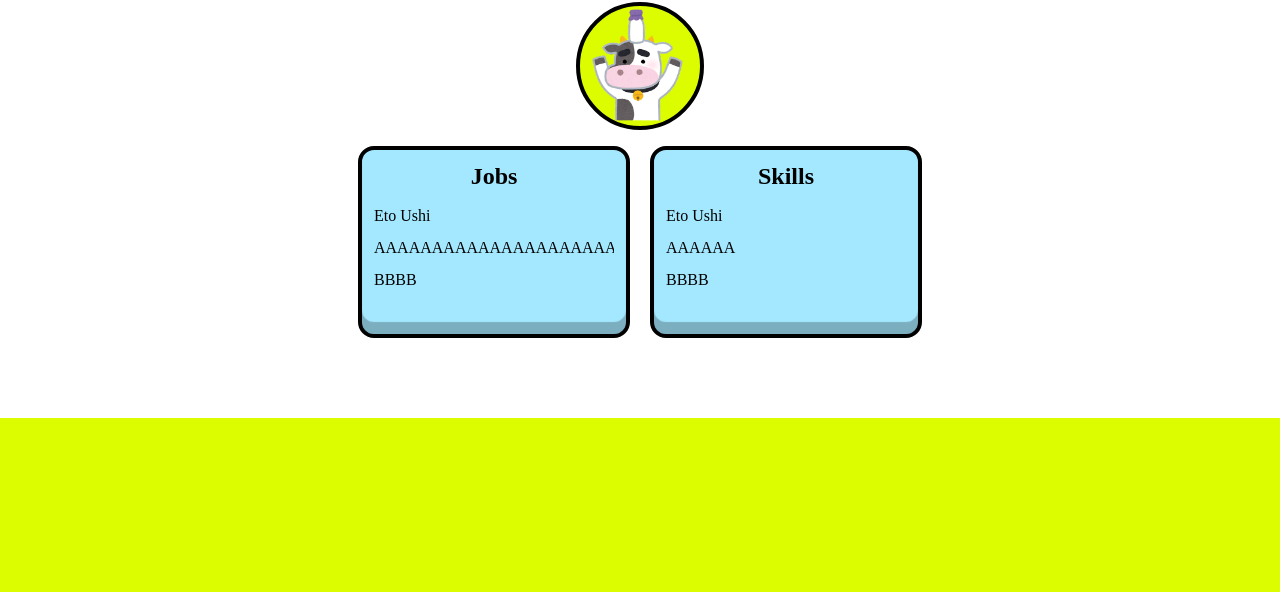
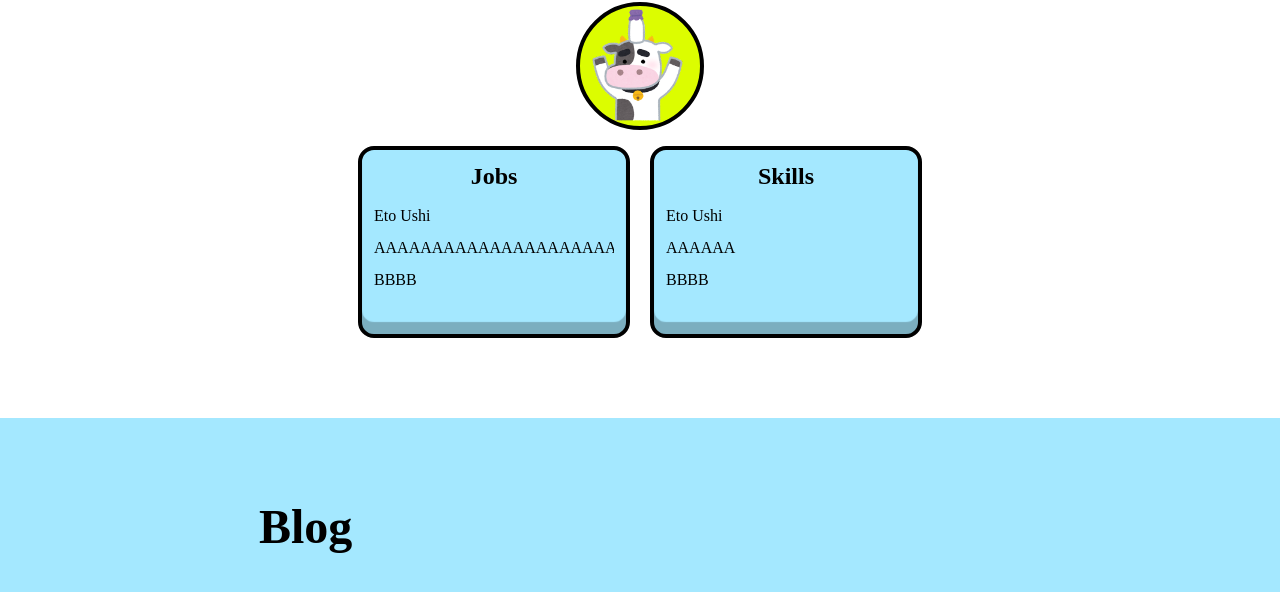
Before and after one commit to 20yuteo/portfolio-gatsby, a Gatsby site: page / in a window 1280 px wide. Shown: the part 296-888 px from the top of the page. Before the commit the page ends 800 px from the top, so only its background shows below. Built offline with nearby package versions, Linux system fonts and the light colour scheme; Gatsby itself is replaced by a stand-in of ours; a web font is replaced by a local one.

Commit message:
section関係部分を色々切り出した

```diff
--- a/src/components/AboutMe/index.tsx
+++ b/src/components/AboutMe/index.tsx
@@ -1,12 +1,12 @@
 import React from "react";
 import SC from "./style";
 import { Card } from "../Card";
-import { Section } from "../Section";
+import { Section, SectionBody } from "../Section";
 
 export const AboutMe = () => {
     return(
         <Section>
-            <SC.Body>
+            <SectionBody>
                 <SC.Title>
                     About Me
                 </SC.Title>
@@ -47,7 +47,7 @@ export const AboutMe = () => {
                         </SC.ItemList>
                     </Card>
                 </SC.Content>
-            </SC.Body>
+            </SectionBody>
         </Section>
     )
 }
--- /dev/null
+++ b/src/components/Blog/index.tsx
@@ -0,0 +1,12 @@
+import React from "react"
+import { Section, SectionBody, SectionTitle } from "../Section"
+
+export const Blog = () => {
+    return (
+        <Section backgroundColor={"Accent03"}>
+            <SectionBody>
+                <SectionTitle>Blog</SectionTitle>
+            </SectionBody>
+        </Section>
+    )
+}
--- a/src/components/Section/index.tsx
+++ b/src/components/Section/index.tsx
@@ -14,3 +14,19 @@
         </SC.Section>
     )
 }
+
+export const SectionTitle = ({children}: {children: React.ReactNode}) => {
+    return (
+        <SC.SectionTitle>
+            {children}
+        </SC.SectionTitle>
+    )
+}
+
+export const SectionBody = ({children}: {children: React.ReactNode}) => {
+    return (
+        <SC.SectionBody>
+            {children}
+        </SC.SectionBody>
+    )
+}
--- a/src/components/Section/style.ts
+++ b/src/components/Section/style.ts
@@ -6,6 +6,19 @@ const Section = styled.section<{ backgroundColor: string}>`
     width: 100%;
 `;
 
+const SectionTitle = styled.h2`
+    font-size: 48px;
+    font-weight: 700;
+    line-height: 1.2;
+`;
+
+const SectionBody = styled.div`
+    max-width: 762px;
+    margin: 0 auto;
+`;
+
 export default {
-    Section
+    Section,
+    SectionTitle,
+    SectionBody
 };
--- a/src/const/Color.ts
+++ b/src/const/Color.ts
@@ -1,5 +1,7 @@
 const ColorList = {
     "Primary": "#DCFD00",
+    "Accent01": "#FFE7AE",
+    "Accent02": "#FFADDE",
     "Accent03": "#A4E8FF",
     "Surface": "#FFF"
 }
--- a/src/pages/index.tsx
+++ b/src/pages/index.tsx
@@ -6,6 +6,7 @@ import { createGlobalStyle } from 'styled-components'
 import reset from 'styled-reset'
 import { Header } from "../components/Header"
 import { AboutMe } from "../components/AboutMe"
+import { Blog } from "../components/Blog"
 
 const GlobalStyle = createGlobalStyle`
   ${reset}
@@ -18,6 +19,7 @@ const IndexPage: React.FC<PageProps> = () => {
       <SEO />
       <Header />
       <AboutMe />
+      <Blog />
     </>
   )
 }
```
